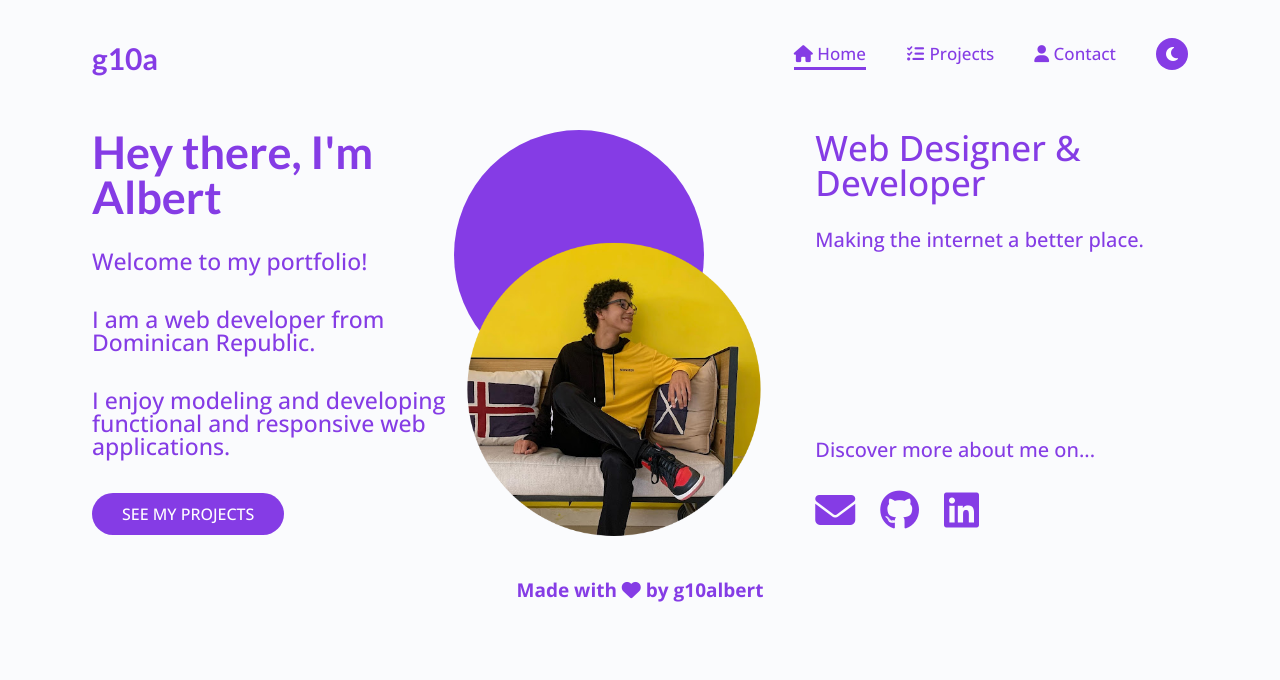
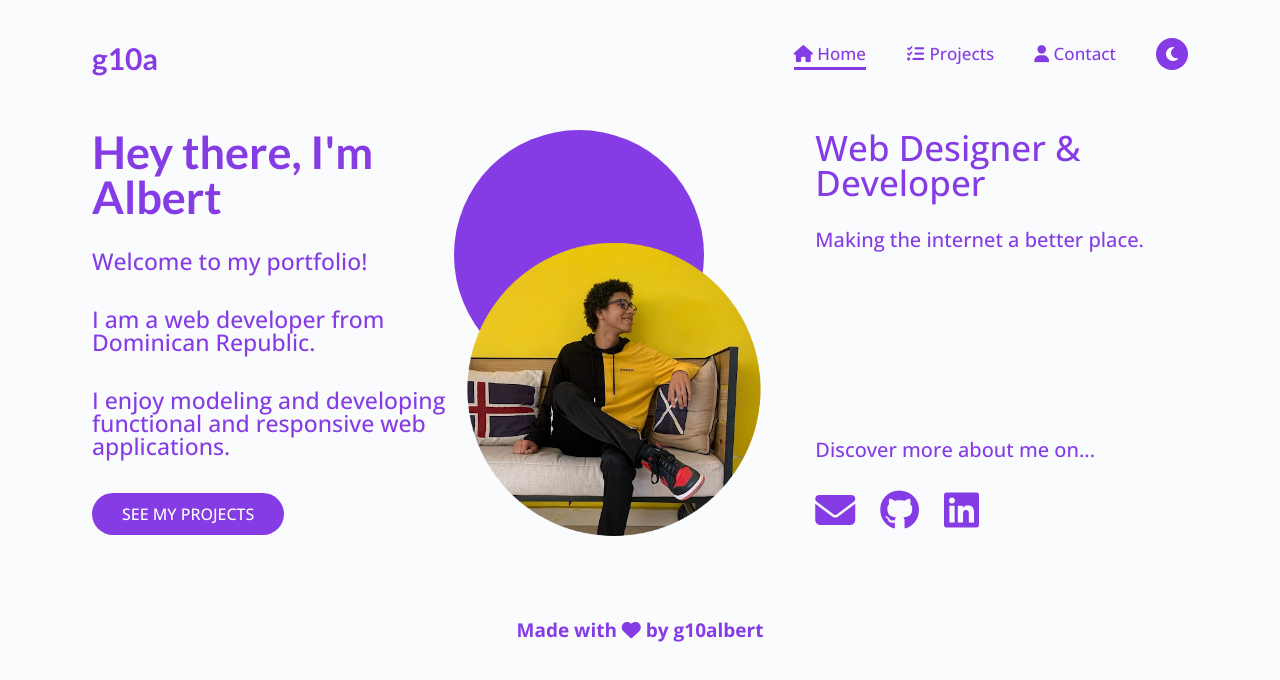
Before and after one commit to g10albert/g10albert-portfolio, a plain HTML site: page index.html in a window 1280 px wide. Drawn offline with nearby package versions, Linux system fonts and the light colour scheme.

Commit message:
arreglado error de boton de modo oscuro y arreglado el footer en modo escritorio

```diff
--- a/css/main.css
+++ b/css/main.css
@@ -371,4 +371,8 @@ body {
         display: block;
     }
 
+    .footer {
+        margin-top: 6rem;
+    }
+
 }
```
